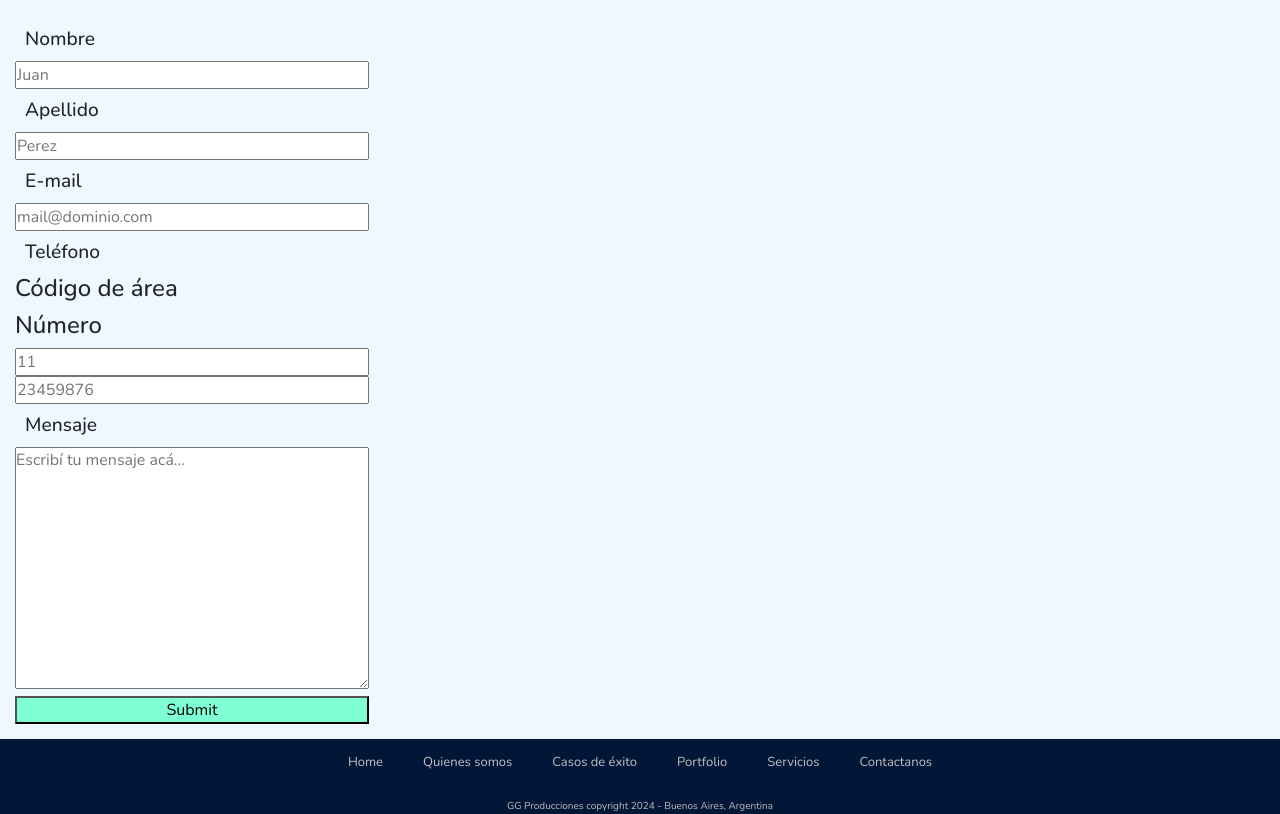
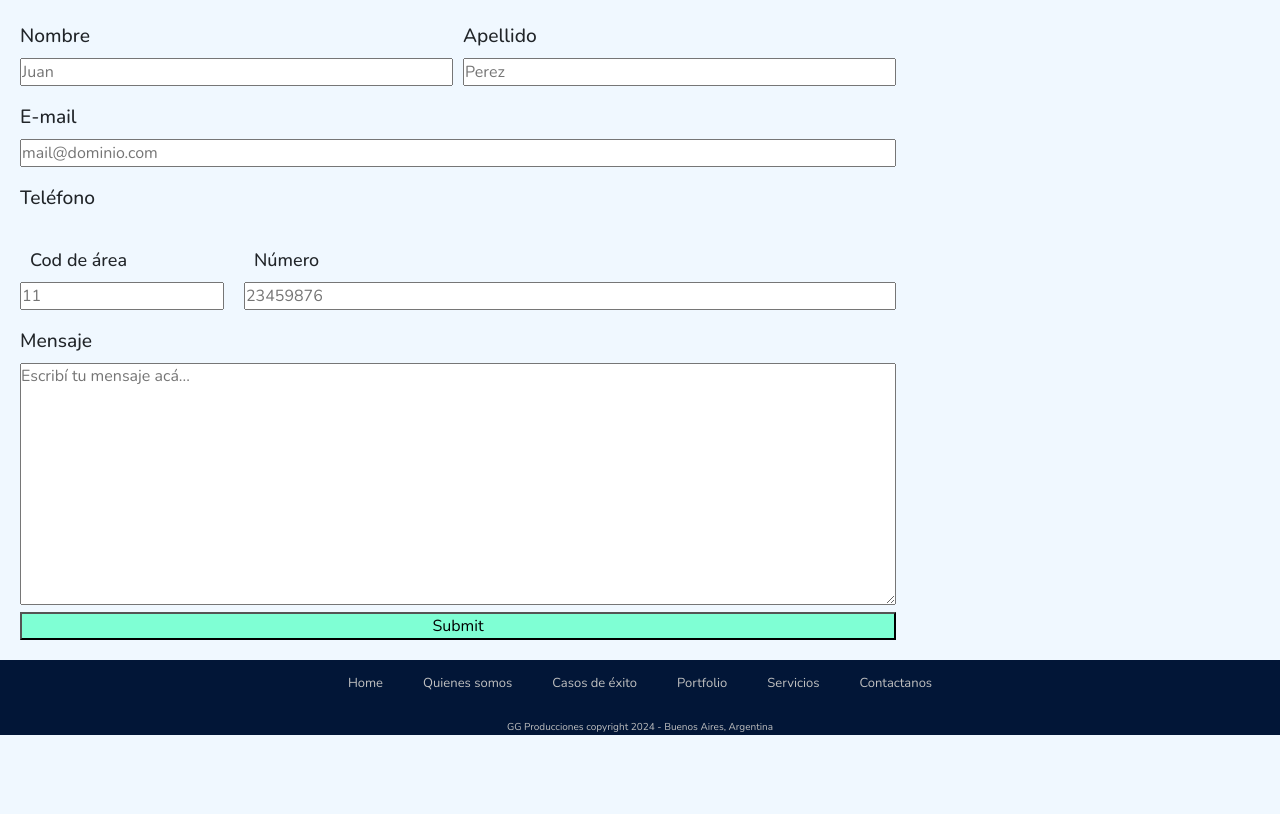
Before and after one commit to fegesto/PF-Gesto, a plain HTML site: page paginas/contactanos.html in a window 1280 px wide. Shown: the part 586-1400 px from the top of the page. After the commit the page ends 1321 px from the top, so only its background shows below. Drawn offline with nearby package versions, Linux system fonts and the light colour scheme.

Commit message:
se acomodó el form de contacto a una grilla

```diff
--- a/paginas/contactanos.html
+++ b/paginas/contactanos.html
@@ -73,27 +73,40 @@
 
     <h1>Contactanos</h1>
 
-    <form method="post" name="contactanos" netlify>
+    <form method="post" name="contactanos" netlify class="grid-container-form">
 
+        <div class="grid-container-form-field-1">
             <h3>Nombre</h3>
             <input type="text" name="nombre" placeholder="Juan" id="">
+        </div>
 
+        <div class="grid-container-form-field-2">
             <h3>Apellido</h3>
             <input type="text" name="apellido" placeholder="Perez" id="">
+        </div>
 
+        <div class="grid-container-form-field-3">
             <h3>E-mail</h3>
             <input type="email" name="mail" placeholder="mail@dominio.com" id="">
+        </div>
 
+        <div class="grid-container-form-field-4">
             <h3>Teléfono</h3>
-        <h4>Código de área</h4>
+            <div class="grid-container-form-field-4_1">
+                <h4>Cod de área</h4>
+                <input type="number" name="codigo_area" placeholder="11" id="">
+            </div>
+            <div class="grid-container-form-field-4_2">
                 <h4>Número</h4>
-        <input type="number" name="codigo_area" placeholder="11" id="">
                 <input type="number" name="numero_telefono" placeholder="23459876" id="">
+            </div>
+        </div>
 
+        <div class="grid-container-form-field-5">
             <h3>Mensaje</h3>
             <textarea name="Mensaje" placeholder="Escribí tu mensaje acá..." id="mensaje" cols="30" rows="10"></textarea>
             <input type="submit" name="enviar" id="enviar">
-
+        </div>
     </form>
 
     <footer>
--- a/styles/styles.css
+++ b/styles/styles.css
@@ -94,10 +94,35 @@ h1 {
     filter: grayscale();
 }
 
+h2{
+    width: auto;
+    margin: 10px;
+    font-size: x-large;
+}
+
+h3{
+    width: auto;
+    margin: 10px;
+    font-size: larger;
+}
+
+h4 {
+    width: auto;
+    margin: 10px;
+    font-size: large;
+}
+
+p{
+    width: auto;
+    margin: 10px;
+    font-size: medium;
+}
+
 /*Estilo del formulario*/
 form{
-    width: 30%;
+    width: 70%;
     padding: 15px;
+    margin: 10px;
     }
 
 form input{
@@ -112,22 +137,56 @@ form #enviar{
     background-color: #7fffd4;
 }
 
-h2{
-    width: auto;
-    margin: 10px;
-    font-size: x-large;
+form h3 {
+    margin-left: 0;
 }
 
-h3{
-    width: auto;
-    margin: 10px;
-    font-size: larger;
+.grid-container-form{
+    display: grid;
+    grid-template-columns: repeat(2, 1fr);
+    gap: 10px;
+    padding: 10px;
 }
 
-p{
-    width: auto;
-    margin: 10px;
-    font-size: medium;
+.grid-container-form-field-1{
+    grid-column: 1;
+    grid-row: 1;
+}
+
+.grid-container-form-field-2{
+    grid-column: 2;
+    grid-row: 1;
+}
+
+.grid-container-form-field-3{
+    grid-column: 1 / span 2;
+    grid-row: 2;
+}
+
+.grid-container-form-field-4{
+    grid-column: 1 / span 2;
+}
+
+
+.grid-container-form-field-4{
+    display: grid;
+    grid-template-columns: repeat(4, 1fr);
+    gap: 20px;
+}
+
+.grid-container-form-field-4_1{
+    grid-column: span 1;
+    grid-row: 2;
+}
+
+.grid-container-form-field-4_2{
+    grid-column: span 3;
+    grid-row: 2;
+}
+
+.grid-container-form-field-5{
+    grid-column: 1 / span 2;
+    grid-row: 4;
 }
 
 @media only screen and (max-width: 768px){
@@ -138,6 +197,11 @@ p{
     h3 {
         font-size: small;
     }
+
+    h4 {
+        font-size: smaller;
+    }
+
     p{
         font-size: smaller;
     }
@@ -147,6 +211,11 @@ p{
     h3 {
         font-size: medium;
     }
+
+    h4 {
+        font-size: small;
+    }
+
     p{
         font-size: small;
     }
```
Lines whose indentation alone changed are shown as unchanged.
